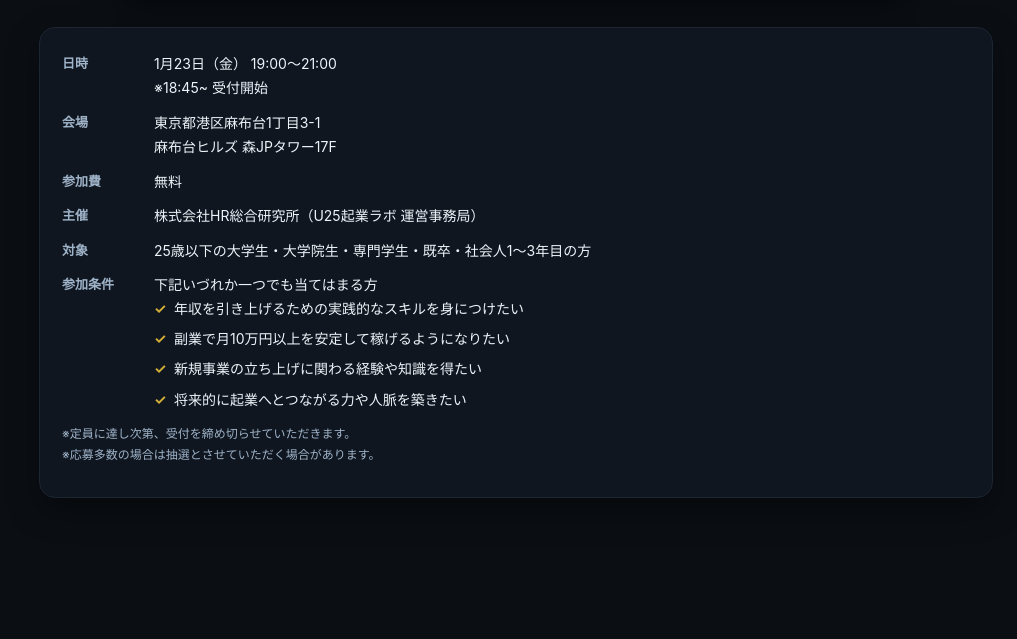
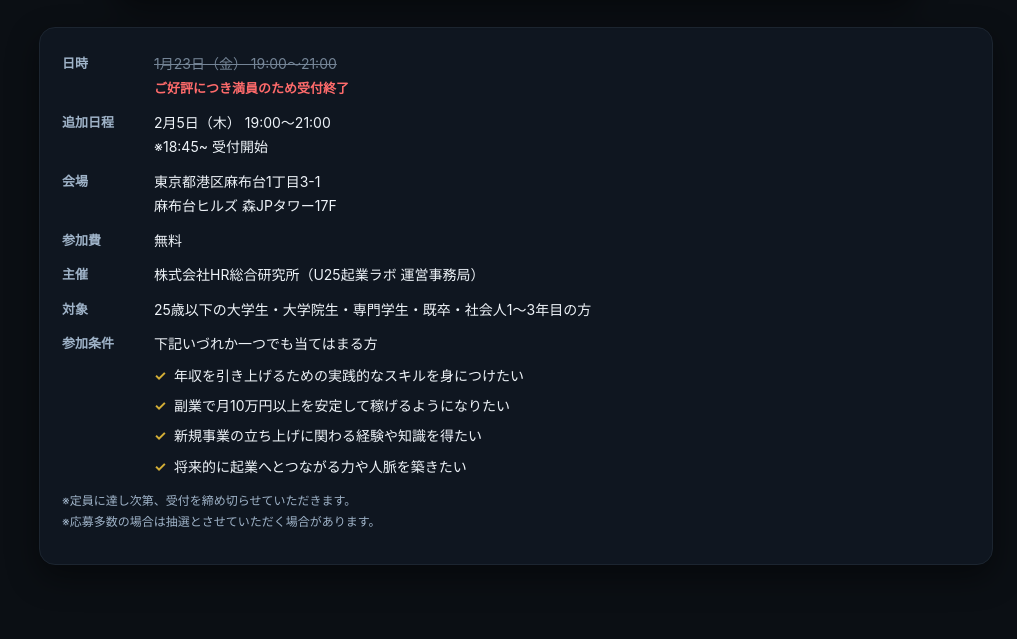
Before and after one commit to u25kigyou/U25-ENTREPRENEUR-LAB, a plain HTML site: page index.html in a window 1280 px wide. Shown: the part 1489-2128 px from the top of the page, without its empty margins (263-1280 px from the left). Drawn offline with Linux system fonts and the light colour scheme.

Commit message:
Add files via upload

```diff
--- a/index.html
+++ b/index.html
@@ -31,7 +31,7 @@
         </div>
 
         <h1 class="hero__title">
-          麻布台ヒルズで<br> あなたの「いつか」を、一歩前に進める2時間。
+          麻布台ヒルズで<br> あなたの「いつか」を、一歩だけ前に進める2時間。
         </h1>
 
         <p class="hero__lead hero-anim__lead">
@@ -62,7 +62,13 @@
       <div class="event-outline__box">
         <dl class="event-outline__list">
           <dt>日時</dt>
-          <dd>1月23日（金） 19:00〜21:00<br>※18:45~ 受付開始</dd>
+          <dd>
+            <span class="date-closed">1月23日（金） 19:00〜21:00</span><br>
+            <span class="closed-note">ご好評につき満員のため受付終了</span>
+          </dd>
+
+          <dt>追加日程</dt>
+          <dd>2月5日（木） 19:00〜21:00<br>※18:45~ 受付開始</dd>
 
           <dt>会場</dt>
           <dd>
@@ -150,7 +156,7 @@
         <!-- 申込フォーム本体（→ GoogleフォームにPOST） -->
         <div class="entry__form-wrapper">
           <form
-            action="https://docs.google.com/forms/d/e/1FAIpQLSe--OJFCURJ3zyJBAqaVI8vBfgBwQvOsyOkKB2FU0PGYVIw5w/formResponse"
+            action="https://docs.google.com/forms/u/0/d/e/1FAIpQLSdsiFd5W2dYC2bxIce82JwtDnVgV4yN3AAnI8nP3voBCN5V3A/formResponse"
             method="POST"
             target="hidden_iframe"
             onsubmit="submitted=true;"
@@ -305,7 +311,7 @@
               <label for="message">参加への意気込み・ご要望・ご質問</label>
               <textarea
                 id="message"
-                name="entry.612314210"
+                name="entry.110186328"
                 rows="4"
                 placeholder="自由にご記入ください"
               ></textarea>
@@ -313,9 +319,9 @@
 
             <!-- Googleフォーム側で必要なhiddenパラメータ -->
             <input type="hidden" name="fvv" value="1">
-            <input type="hidden" name="partialResponse" value='[null,null,"-8328893264027049771"]'>
+            <input type="hidden" name="partialResponse" value='[null,null,"2449160712595165635"]'>
             <input type="hidden" name="pageHistory" value="0">
-            <input type="hidden" name="fbzx" value="-8328893264027049771">
+            <input type="hidden" name="fbzx" value="2449160712595165635">
             <input type="hidden" name="submissionTimestamp" value="-1">
 
             <!-- 送信ボタン -->
--- a/styles.css
+++ b/styles.css
@@ -554,6 +554,19 @@ a{ color:inherit; text-decoration:none; }
   font-size:14px;
 }
 
+/* 受付終了の日時 */
+.date-closed{
+  text-decoration:line-through;
+  color:var(--muted);
+  opacity:0.7;
+}
+
+.closed-note{
+  color:#ff6b6b;
+  font-size:13px;
+  font-weight:600;
+}
+
 /* スマホ時：縦並びに戻す */
 @media (max-width: 640px){
   .event-outline__list dt{
@@ -570,7 +583,7 @@ a{ color:inherit; text-decoration:none; }
 .condition-list{
   list-style:none;
   padding:0;
-  margin:0;
+  margin:8px 0 0 0;
 }
 
 .condition-list li{
```
Also changed, not shown: U25起業ラボ.png.
